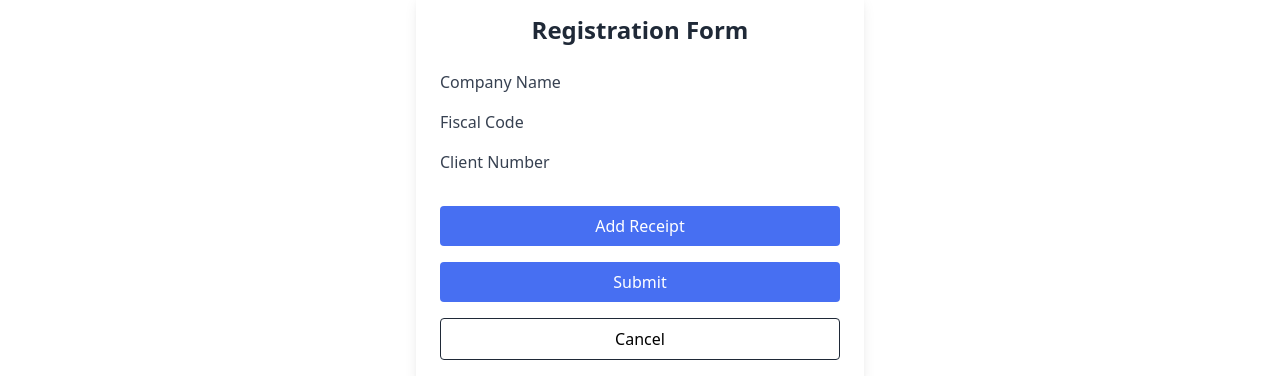
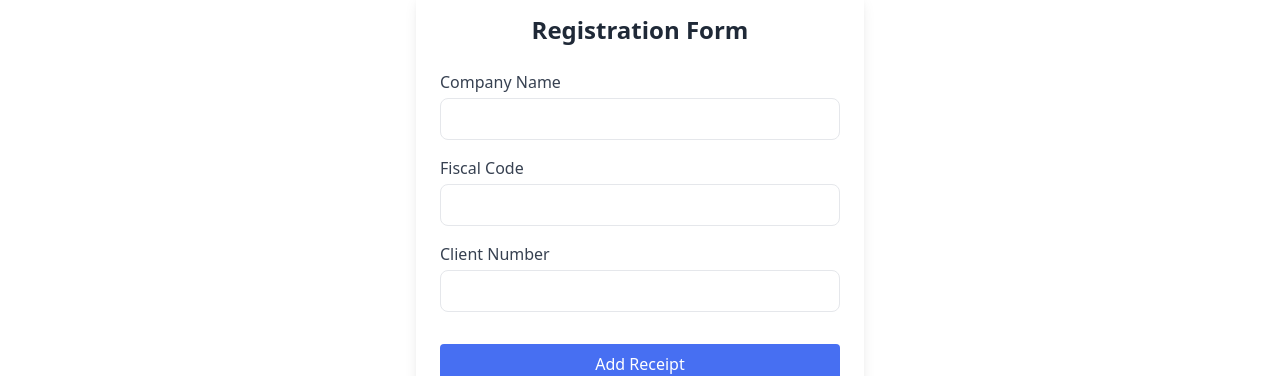
Before and after one commit to Alejoboga20/finalis-code-challenge-client, a React (Vite) app: page /new in a window 1280 px wide. Shown: the part 131-507 px from the top of the page. Built offline with nearby package versions, Linux system fonts and the light colour scheme.

Commit message:
Add styles for base input

```diff
--- a/src/index.css
+++ b/src/index.css
@@ -14,4 +14,8 @@
 	.btn-secondary {
 		@apply rounded bg-white py-2 px-3.5 font-medium text-black border border-gray-800 hover:border-gray-900 hover:bg-gray-100 disabled:cursor-not-allowed disabled:bg-neutrals-100 disabled:text-neutrals-500 w-fit cursor-pointer text-center;
 	}
+
+	.base-input {
+		@apply w-full px-3 py-2 mt-1 border rounded-lg text-gray-700;
+	}
 }
```
